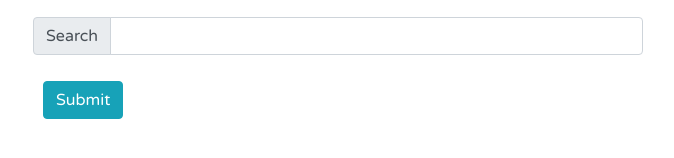
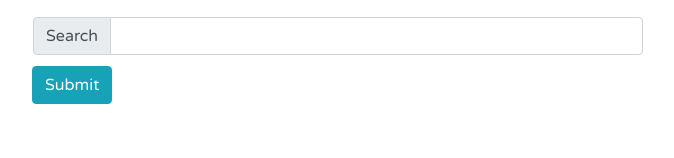
Before and after one commit to antphan98/giphy, a plain HTML site: page index.html in a window 1280 px wide. Shown: the part 150-308 px from the top of the page, without its empty margins (52-726 px from the left). Drawn offline with nearby package versions, Linux system fonts and the light colour scheme.

Commit message:
fixed submit button

```diff
--- a/assets/css/style.css
+++ b/assets/css/style.css
@@ -26,6 +26,14 @@ h1 {
 
 }
 
+#submit-button {
+
+    margin-top: -5px;
+    margin-left: -1px;
+
+}
+
+
 button
  {
   margin: 10px;
@@ -41,9 +49,26 @@ p {
       padding-right: 100px;
     }
     #submit-button {
-    margin-left: 390px;
+    margin-left: 400px;
     margin-top: -85px;
 
     }
 
   }
+
+  /* @media only screen and (max-width: 768px) {
+
+    #submit-form {
+
+        padding-right: 200px;
+
+    }
+
+    #submit-button {
+
+        margin-left: 420px;
+        margin-top: -100px;
+
+    }
+
+  } */
```
